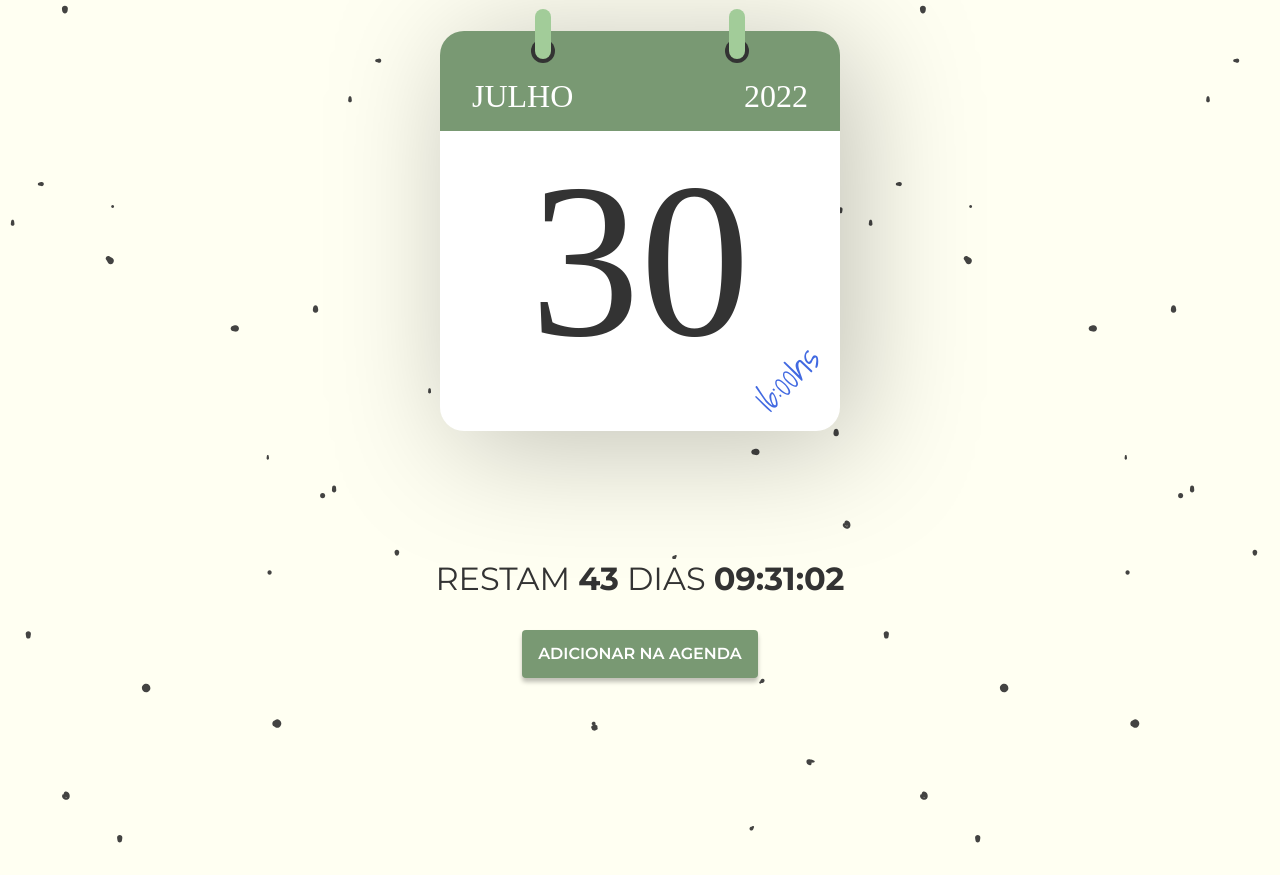
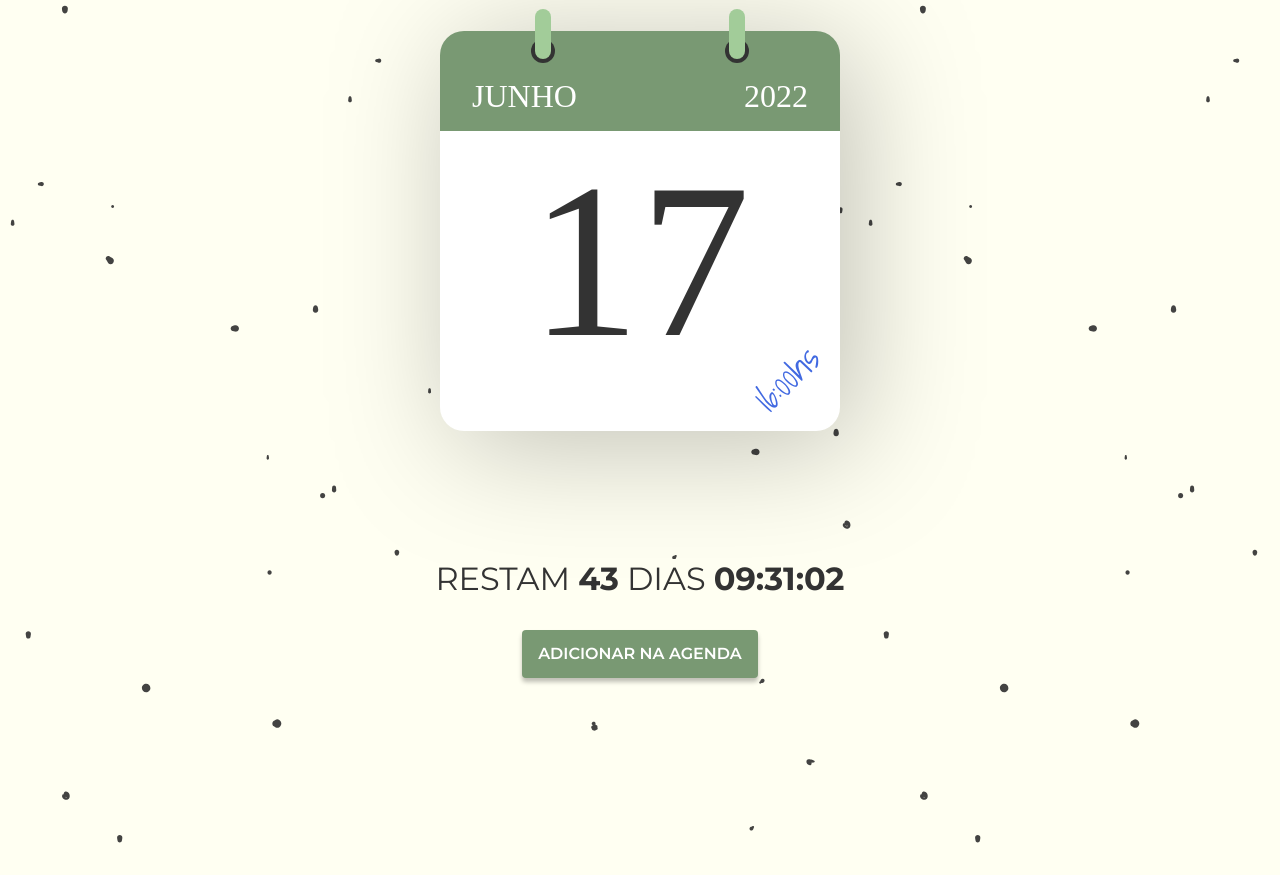
Before and after one commit to isaac-pj/big-day, a React (Vite) app: page / in a window 1280 px wide. Shown: the part 9600-10475 px from the top of the page. Built offline with nearby package versions, Linux system fonts and the light colour scheme.

Commit message:
feat(calendar): tigger action for run calendar

```diff
--- a/src/components/calendar/calendar.jsx
+++ b/src/components/calendar/calendar.jsx
@@ -1,11 +1,17 @@
 import { addDays, isBefore } from "date-fns";
 import { format } from "date-fns/esm";
 import ptBR from "date-fns/locale/pt-BR";
-import React, { memo, useEffect, useState } from "react";
+import React, { memo, useEffect, useRef, useState } from "react";
 import "./calendar.style.scss";
 
+import { gsap } from "gsap";
+import { ScrollTrigger } from "gsap/ScrollTrigger";
+gsap.registerPlugin(ScrollTrigger);
+
 const Calendar = ({ bigDay }) => {
-  const [currentDate, setCurrentDate] = useState(new Date().setHours(16));
+  const calendarRef = useRef(null);
+  const today = new Date();
+  const [currentDate, setCurrentDate] = useState(today.setHours(16));
 
   const day = format(currentDate, "dd");
   const month = format(currentDate, "MMMM", { locale: ptBR });
@@ -13,8 +19,24 @@ const Calendar = ({ bigDay }) => {
   const time = format(bigDay, "HH:mm");
 
   useEffect(() => {
-    const intervalId = rollDate();
-    return () => clearInterval(intervalId);
+    const interval = { id: null };
+    const calendarElem = calendarRef?.current;
+
+    ScrollTrigger.create({
+      trigger: calendarElem,
+      start: "top 400px",
+      // markers: true,
+      scrub: true,
+      onEnter: () => {
+        interval.id = rollDate();
+      },
+      onLeaveBack: () => {
+        clearInterval(interval.id);
+        setCurrentDate(today);
+      },
+    });
+
+    return () => clearInterval(interval.id);
   }, []);
 
   const rollDate = () => {
@@ -27,7 +49,7 @@ const Calendar = ({ bigDay }) => {
   };
 
   return (
-    <div className="Calendar">
+    <div ref={calendarRef} className="Calendar">
       <header className="Calendar__header">
         <div className="Calendar__brackets">
           <div className="Calendar__hole">
--- a/src/components/subsection/subsection.gsap.js
+++ b/src/components/subsection/subsection.gsap.js
@@ -23,7 +23,6 @@ const slideIn = (gsap, elem, trigger, { reverse }) => {
       duration: 1.5,
       scrollTrigger: {
         trigger: trigger || elem,
-        // start: 'top',
       },
     },
   )
```
